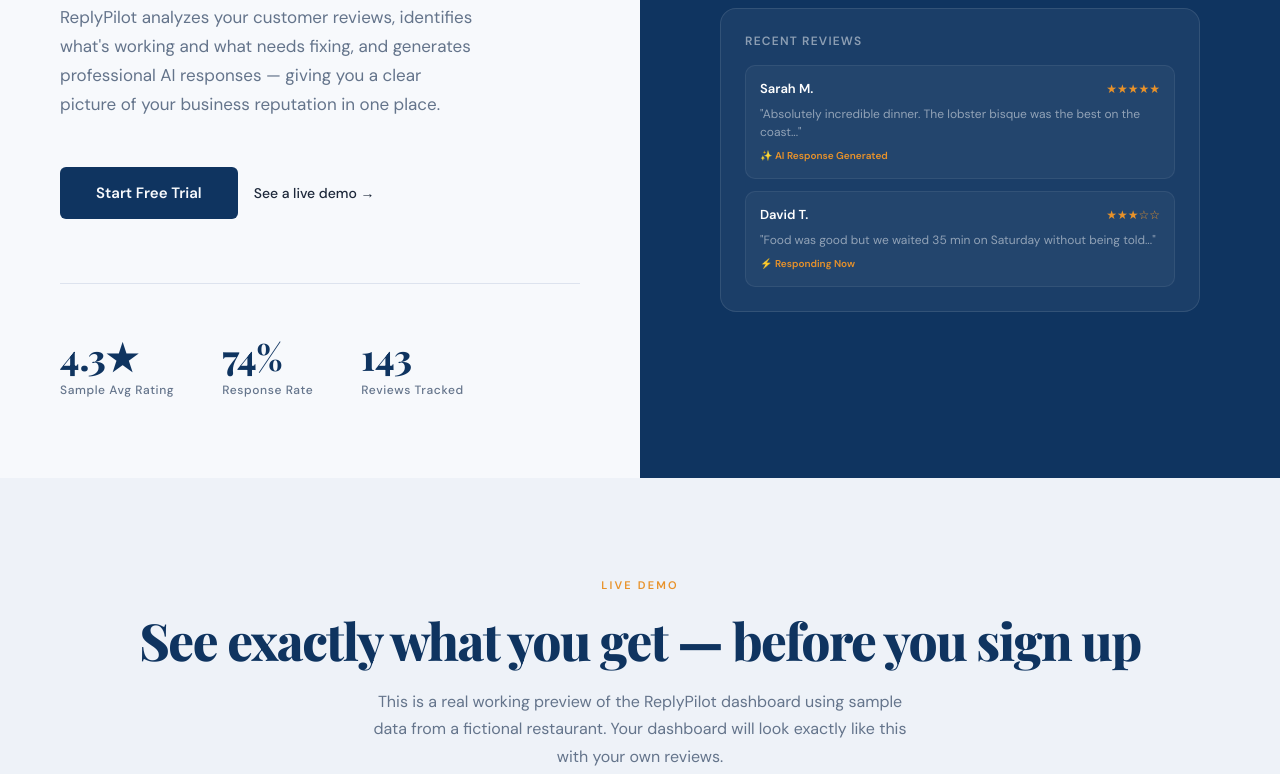
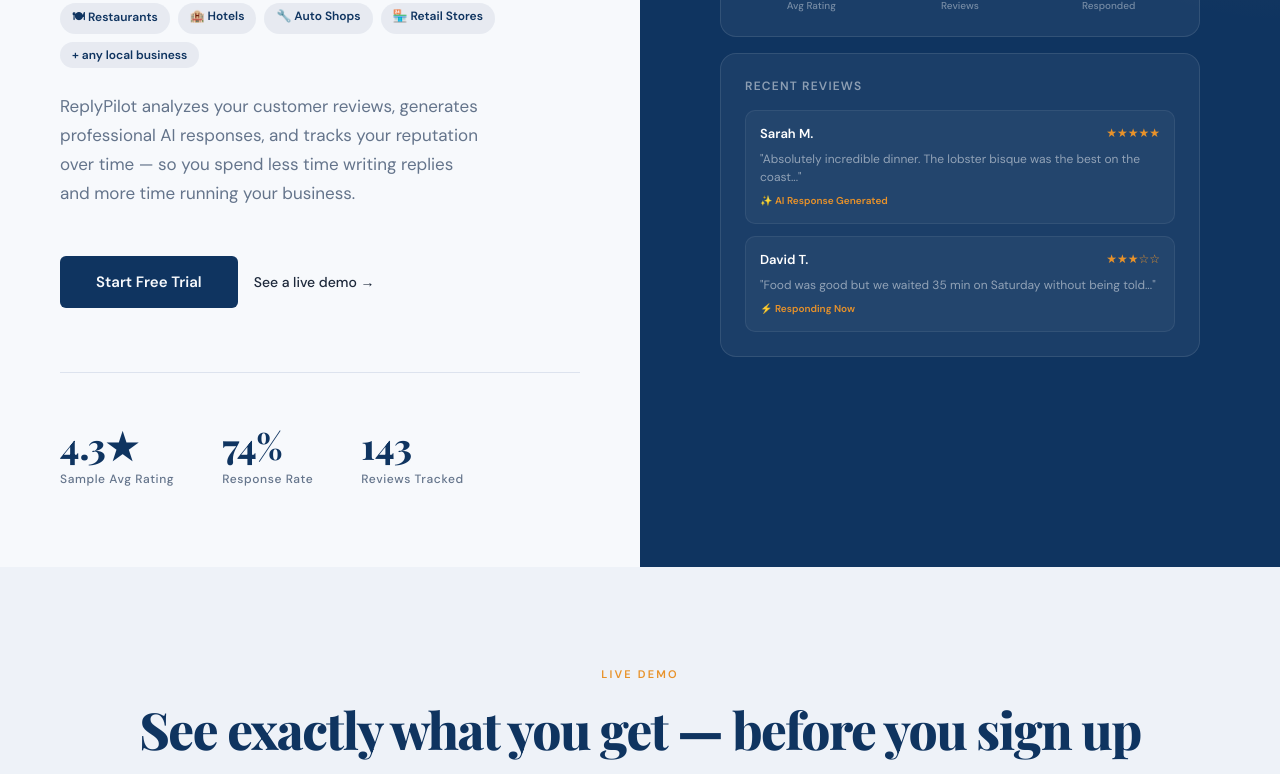
Before and after one commit to Tolarentsun/ReplyPilot-Backend, a website: page index.html in a window 1280 px wide. Shown: the part 381-1155 px from the top of the page. Drawn offline with nearby package versions, Linux system fonts and the light colour scheme; no server answers.

Commit message:
Add industry tags to hero section so visitors self-qualify immediately

```diff
--- a/index.html
+++ b/index.html
@@ -290,7 +290,14 @@
   <div class="hero-left">
     <span class="hero-eyebrow">AI-Powered Review Intelligence</span>
     <h1 class="hero-title">Turn Reviews Into <em>Revenue</em></h1>
-    <p class="hero-sub">ReplyPilot analyzes your customer reviews, identifies what's working and what needs fixing, and generates professional AI responses — giving you a clear picture of your business reputation in one place.</p>
+    <div style="display:flex;flex-wrap:wrap;gap:8px;margin-bottom:24px">
+      <span style="font-size:12px;font-weight:600;padding:5px 12px;background:rgba(15,52,96,0.07);border-radius:20px;color:var(--ink)">🍽 Restaurants</span>
+      <span style="font-size:12px;font-weight:600;padding:5px 12px;background:rgba(15,52,96,0.07);border-radius:20px;color:var(--ink)">🏨 Hotels</span>
+      <span style="font-size:12px;font-weight:600;padding:5px 12px;background:rgba(15,52,96,0.07);border-radius:20px;color:var(--ink)">🔧 Auto Shops</span>
+      <span style="font-size:12px;font-weight:600;padding:5px 12px;background:rgba(15,52,96,0.07);border-radius:20px;color:var(--ink)">🏪 Retail Stores</span>
+      <span style="font-size:12px;font-weight:600;padding:5px 12px;background:rgba(15,52,96,0.07);border-radius:20px;color:var(--ink)">+ any local business</span>
+    </div>
+    <p class="hero-sub">ReplyPilot analyzes your customer reviews, generates professional AI responses, and tracks your reputation over time — so you spend less time writing replies and more time running your business.</p>
     <div class="hero-actions">
       <a href="register.html" class="btn-primary">Start Free Trial</a>
       <a href="#demo" class="btn-ghost">See a live demo →</a>
```
